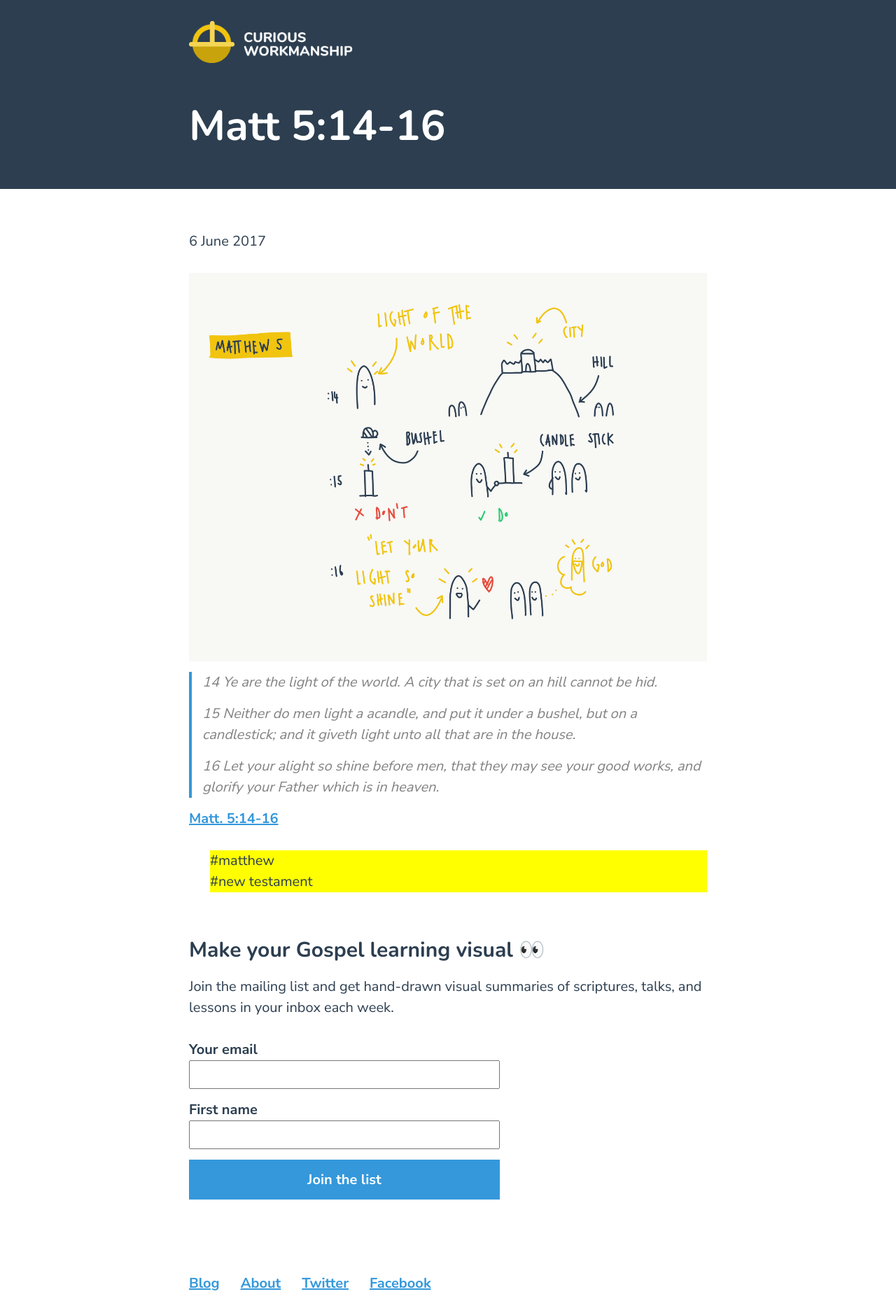
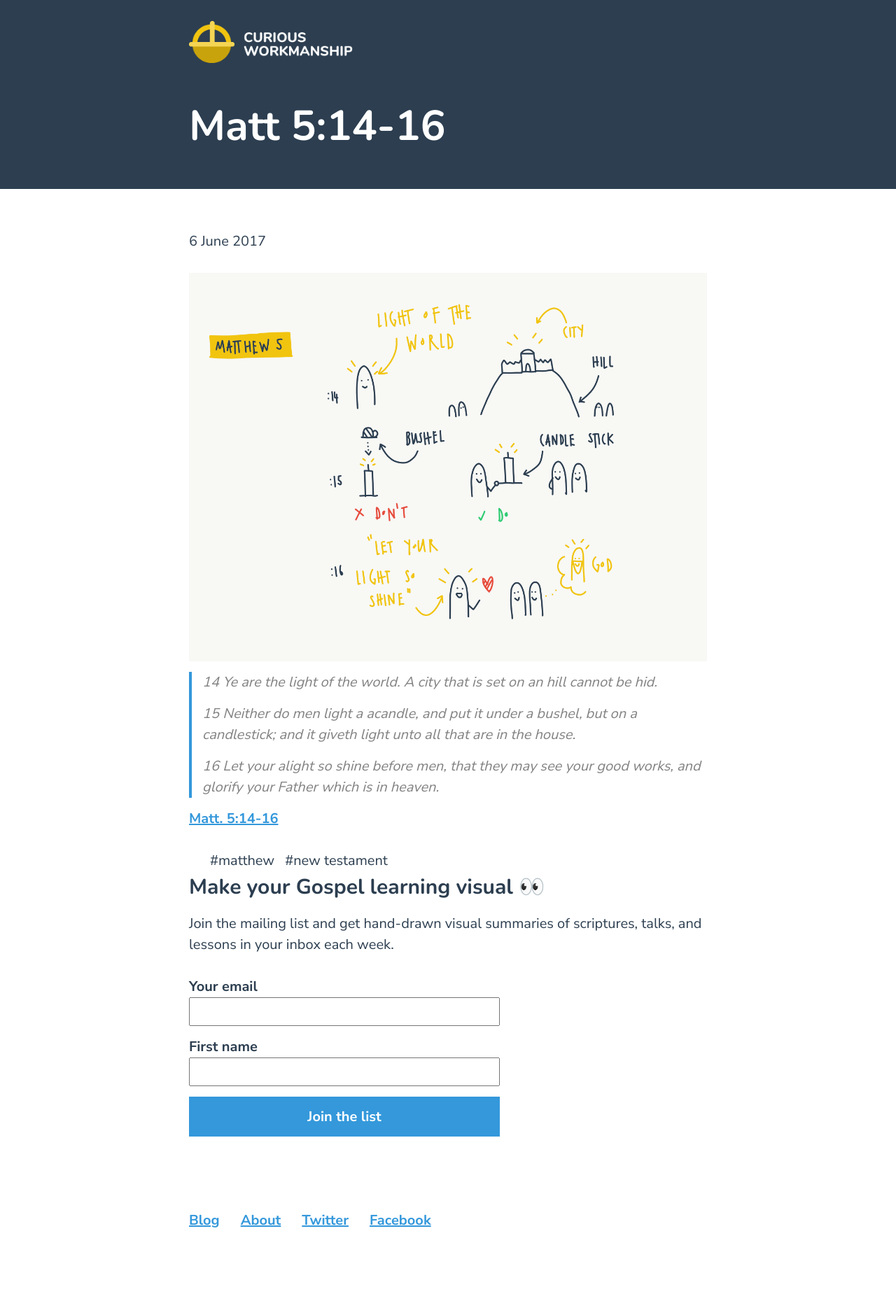
Before and after one commit to blairrorani/curious-workmanship, a Jekyll site: the page built from _posts/2017-06-06-matt-5-14-16.markdown, in a window 1280 px wide. Shown: the whole page at 70% size. Built offline with Jekyll 4.4.1, drawn with Linux system fonts in a browser that asks for light colours; our own code applies the rules of GitHub Pages for plain Markdown files; after the commit the page ends 1789 px from its top, so only the background shows below that.

Commit message:
Updated Custom

```diff
--- a/_sass/_custom.scss
+++ b/_sass/_custom.scss
@@ -192,5 +192,10 @@ input[type=reset] {
 .list-the-tags li {
   display: block;
   list-style: none;
-  background-color: yellow;
+  float: left;
+  padding-right: 15px;
 }
+
+.list-the-tags ul {
+  margin-left: 0;
+}
```
